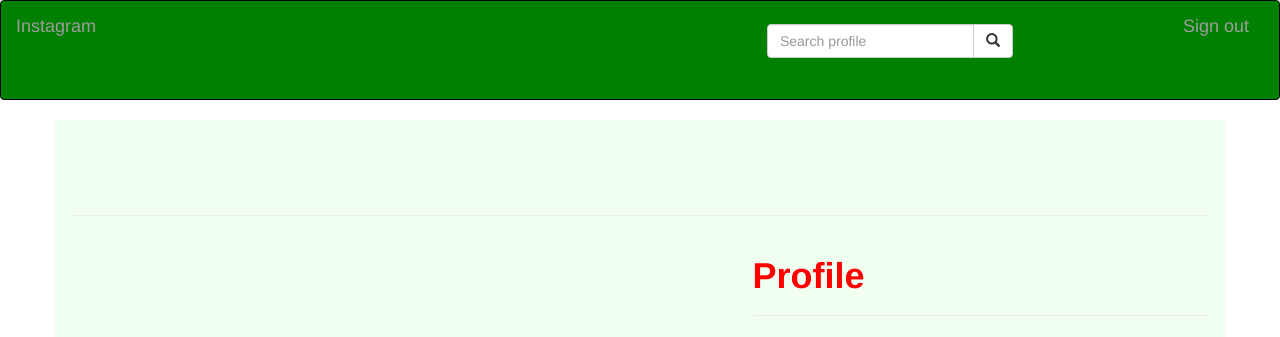
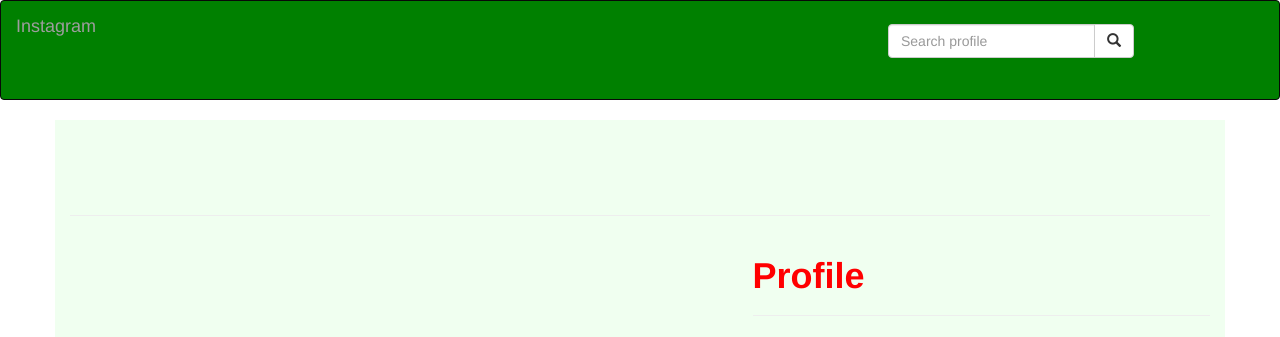
Before and after one commit to kurgatfelo/instagramapp, a Django app: page / in a window 1280 px wide. Shown: the top 337 px of the page. Run offline with Django 4.2, Linux system fonts and the light colour scheme; a user stored in the database is signed in; data that the repository does not hold is empty; some libraries are stand-ins or nearby versions.

Commit message:
add navbar templaye

```diff
--- a/instagram/templates/navbar.html
+++ b/instagram/templates/navbar.html
@@ -17,18 +17,7 @@
 
             <div class="collapse navbar-collapse" id="navbarToggle">
 
-                <div class="navbar-right">
-                    <ul class="navbar-nav mr-auto" style="list-style: none">
-                        {% if user.is_authenticated %}
-                        <a href="/logout" class="navbar-brand">
-                            Sign out</a>
-                        {% else %}
-                        <li>
-                            <a class='btn btn-default' href="/accounts/login">Login</a>
-                        </li>
-                        {% endif %}
-                    </ul>
-                </div>
+
 
                 <div class="col-sm-4 col-md-4 navbar-right">
                     <form class="navbar-form" role="search" action="{% url 'search' %}">
```
